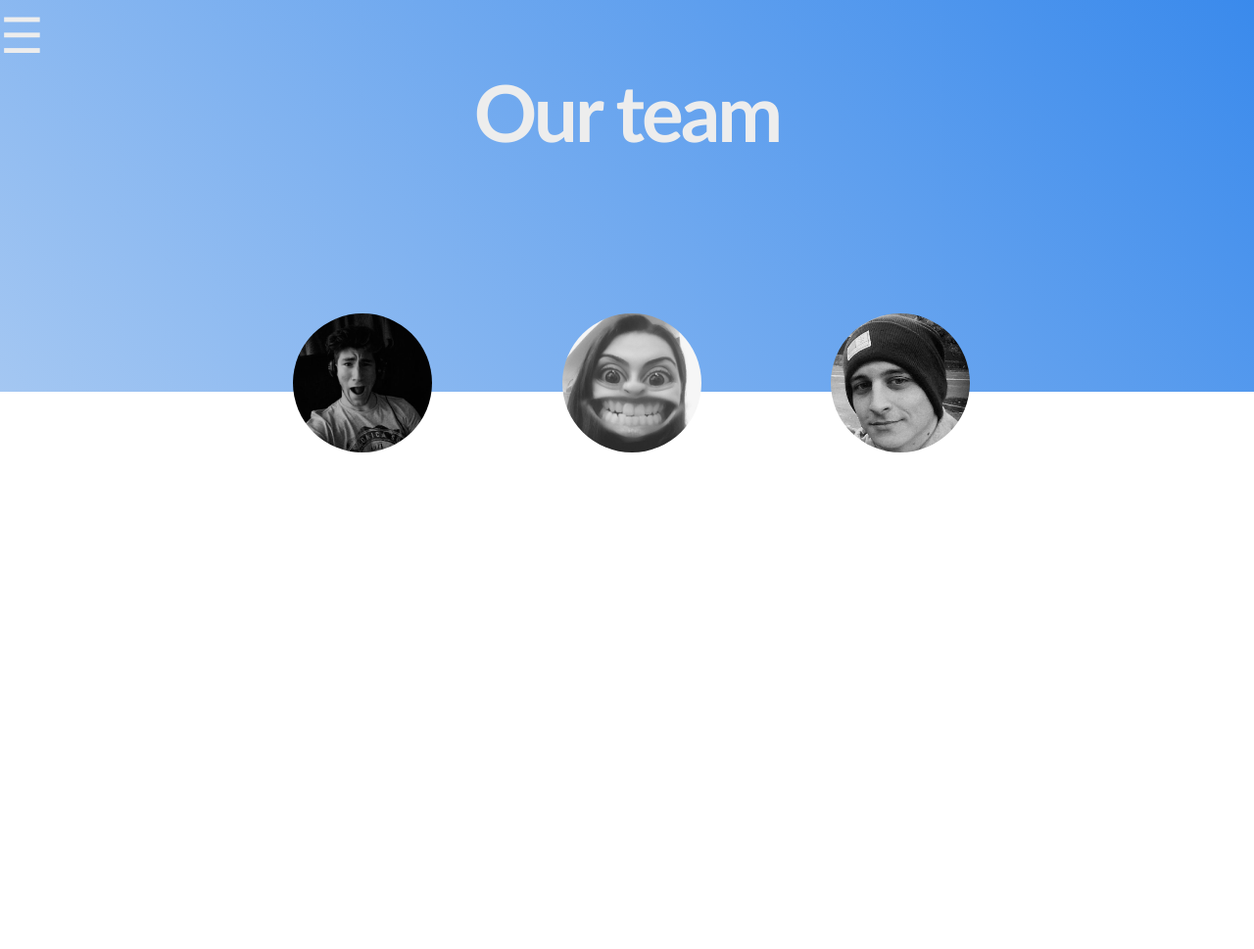
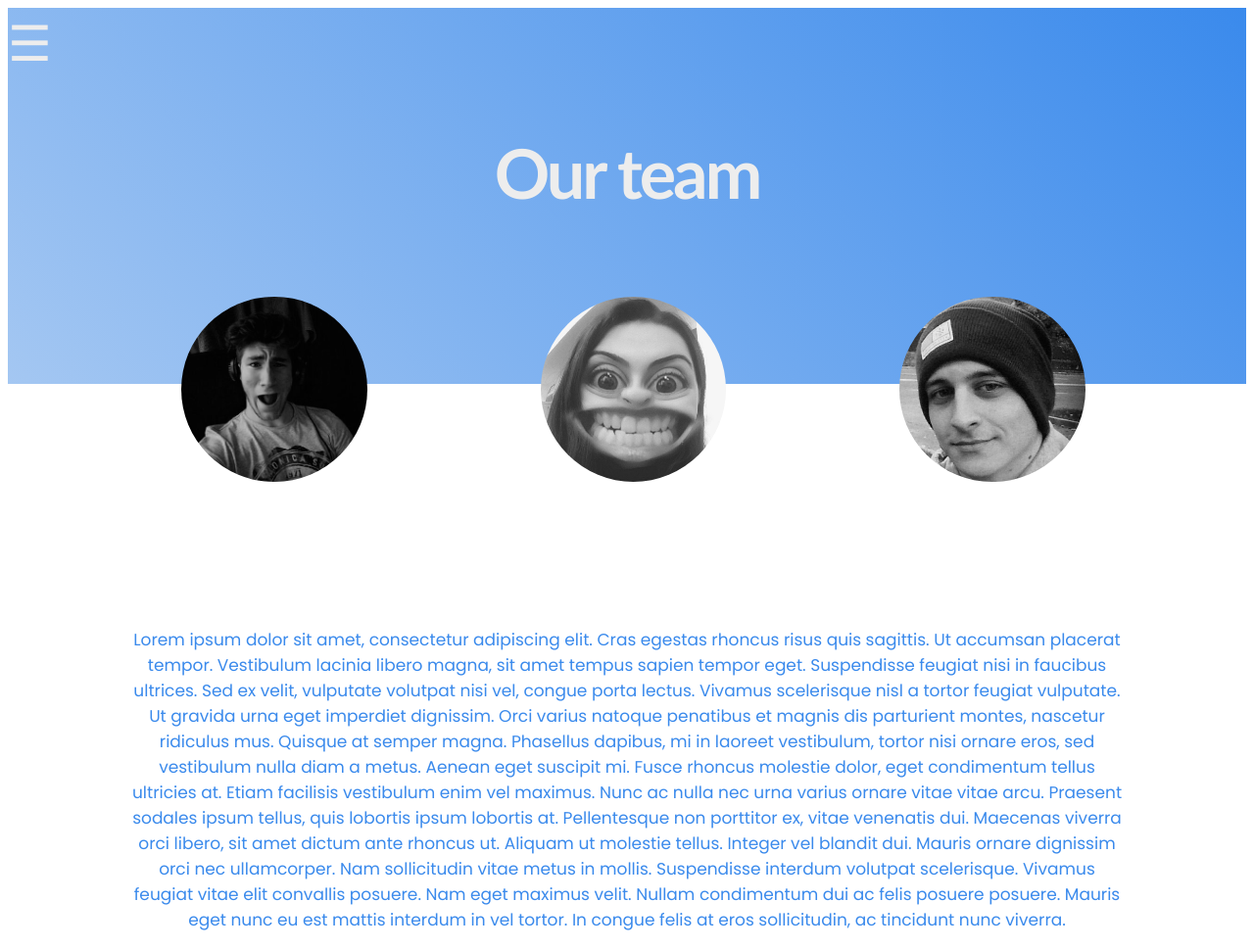
Before and after one commit to qxZap/Coliw, a plain HTML site: page formular/AboutColiva.html in a window 1280 px wide. Shown: the whole page at 98% size. Before the commit the page ends 800 px from the top, so only its background shows below. Drawn offline with Linux system fonts and the light colour scheme.

Commit message:
lorem ipsum added

```diff
--- a/formular/AboutColiva.html
+++ b/formular/AboutColiva.html
@@ -13,7 +13,7 @@
                     <a href="javascript:void(0)" class="closebtn" onclick="closeNav()">&times;</a>
                     <a href="#">About</a>
                     <a href="Coliw.html">Console</a>
-                    <a href="index.html">Support</a>
+                    <a href="Support.html">Support</a>
                   </div>
                   <span style="font-size:50px;cursor:pointer; color:#EDEDED" onclick="openNav()">&#9776;</span>
 
@@ -27,13 +27,26 @@
                   }
                   </script>
 
-            <h2 id="logo"> Our team </h2>
+            <div class="clasa"> <h2 class="misto" > Our team </h2> </div>
+                  <br>
+
+            <span class="bla">
             <span class="poze">
                 <img src="img/mihaiPoza.png">
                 <img src="img/gabiPoza.png">
                 <img src="img/raduPoza.png">
             </span>
+        </span>
     </section>
-
+<content class="descriere">
+            <p> Lorem ipsum dolor sit amet, consectetur adipiscing elit. Cras egestas rhoncus risus quis sagittis.
+                Ut accumsan placerat tempor. Vestibulum lacinia libero magna, sit amet tempus sapien tempor eget.
+                Suspendisse feugiat nisi in faucibus ultrices. Sed ex velit, vulputate volutpat nisi vel, congue porta lectus.
+                Vivamus scelerisque nisl a tortor feugiat vulputate. Ut gravida urna eget imperdiet dignissim.
+                Orci varius natoque penatibus et magnis dis parturient montes, nascetur ridiculus mus. Quisque at semper magna.
+                Phasellus dapibus, mi in laoreet vestibulum, tortor nisi ornare eros, sed vestibulum nulla diam a metus.
+                Aenean eget suscipit mi. Fusce rhoncus molestie dolor, eget condimentum tellus ultricies at.
+                Etiam facilisis vestibulum enim vel maximus. Nunc ac nulla nec urna varius ornare vitae vitae arcu. Praesent sodales ipsum tellus, quis lobortis ipsum lobortis at. Pellentesque non porttitor ex, vitae venenatis dui. Maecenas viverra orci libero, sit amet dictum ante rhoncus ut. Aliquam ut molestie tellus. Integer vel blandit dui. Mauris ornare dignissim orci nec ullamcorper. Nam sollicitudin vitae metus in mollis. Suspendisse interdum volutpat scelerisque. Vivamus feugiat vitae elit convallis posuere. Nam eget maximus velit. Nullam condimentum dui ac felis posuere posuere. Mauris eget nunc eu est mattis interdum in vel tortor. In congue felis at eros sollicitudin, ac tincidunt nunc viverra.</p>
+</content>
 </body>
 </html>
--- a/formular/AboutStyle.css
+++ b/formular/AboutStyle.css
@@ -1,13 +1,16 @@
 @import url(https://fonts.googleapis.com/css?family=Open+Sans:400,800,700,300);
 @import url(https://fonts.googleapis.com/css?family=Squada+One);
 
+html { overflow-y: scroll; }
+body { position: absolute;
+display:block;}
+
 section{
 	font-family: 'Poppins', sans-serif;
-    position: fixed;
+    position: absolute;
     top: 0;
     left: 0;
-    width: 100%;
-    height: 50%;
+    height: 40%;
     padding-bottom: 15%;
                     background: rgba(164,199,242,1);
 background: -moz-linear-gradient(45deg, rgba(164,199,242,1) 0%, rgba(58,138,236,1) 100%);
@@ -64,20 +67,7 @@ filter: progid:DXImageTransform.Microsoft.gradient( startColorstr='#a4c7f2', end
   .sidenav a {font-size: 18px;}
 }
 
-#logo {
-    font-family: 'Calibri', Bold;
-    color: #EDEDED;
-    text-decoration: none;
-    font-size: 500%;
-    letter-spacing: -3px;
-    text-align: center;
-    position: fixed;
-    top:0;
-    left: 35%;
-    right:35%;
-  }
-
-  .gabi {
+.gabi {
     width: 100%;
     height: 100%;
     padding: 30px;
@@ -95,7 +85,6 @@ filter: progid:DXImageTransform.Microsoft.gradient( startColorstr='#a4c7f2', end
 
 img{
     border-radius: 50%;
-    height: 15%;
     width: 15%;
     filter: grayscale(100%);
     float: left;
@@ -104,10 +93,37 @@ img{
 
 .poze{
     display: inline;
-    align-content: center;
-    position: fixed;
-    top:40%;
-    left: 13%;
-    right:13%;
+}
+
+.bla{
+    float: right;
 
 }
+.misto{
+    max-width:100%;
+    margin-top:4%;
+    margin-bottom:0;
+    font-size:70px;
+    font-family:  'Calibri', Bold;
+    color: #EDEDED;
+    letter-spacing: -3px;
+    text-align: center;
+}
+
+.clasa{
+    width:100%;
+    height: 74%;
+}
+
+.descriere{
+    text-align: center;
+    color:#3a8aec;
+    margin-top: 50%;
+    font-family: 'Poppins', sans-serif;
+    position: relative;
+    display: block;
+    padding-left: 10%;
+    padding-right:10%;
+    height:100%;
+    font-size: 17px;
+}
```
